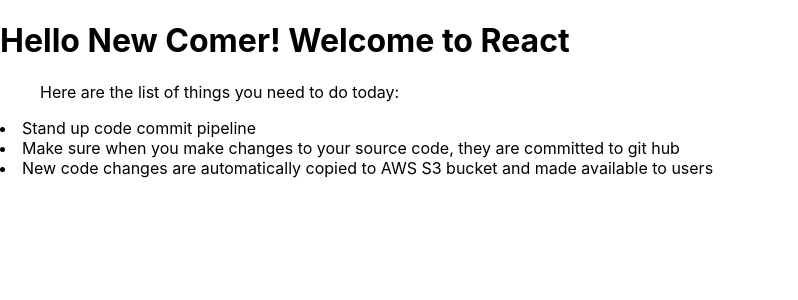
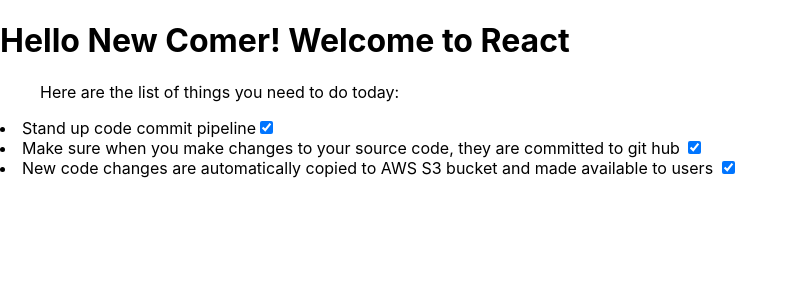
Before and after one commit to anoolyng/okrkeeper, a React (Create React App) app: page / in a window 1280 px wide. Shown: the top 300 px of the page, without its empty margins (0-798 px from the left). Built offline with nearby package versions, Linux system fonts and the light colour scheme.

Commit message:
added checkboxes for fun

```diff
--- a/src/App.js
+++ b/src/App.js
@@ -3,7 +3,11 @@
 
 function App({login}) {
   return (
-      <><div><p><h1>Hello {login}! Welcome to React</h1> <ul> Here are the list of things you need to do today:</ul> <li> Stand up code commit pipeline</li><li> Make sure when you make changes to your source code, they are committed to git hub <li> New code changes are automatically copied to AWS S3 bucket and made available to users</li> </li></p> </div></>
+      <><div><p><h1>Hello {login}! Welcome to React</h1> <ul> Here are the list of things you need to do today:</ul>
+          <li> Stand up code commit pipeline<input type={"checkbox"} checked/> </li>
+          <li> Make sure when you make changes to your source code, they are committed to git hub <input type={"checkbox"} checked/></li>
+          <li> New code changes are automatically copied to AWS S3 bucket and made available to users <input type={"checkbox"} checked/></li>
+        </p> </div></>
   );
 }
 
```
